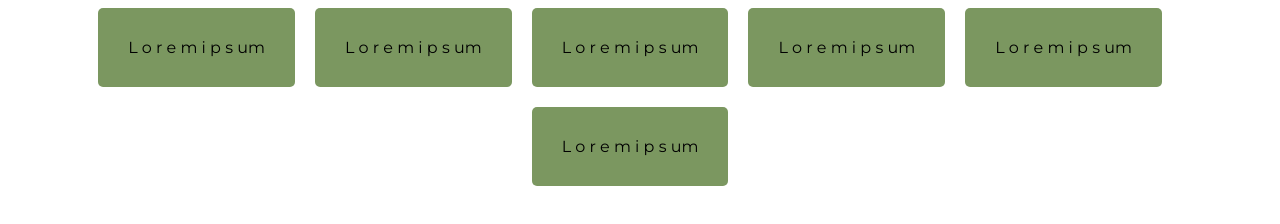
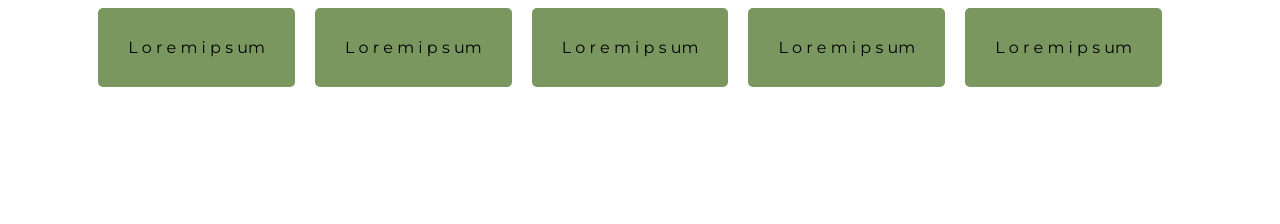
Before and after one commit to NikoFX/IT-Academy, a plain HTML site: page index.html in a window 1280 px wide. Drawn offline with Linux system fonts and the light colour scheme.

Commit message:
Update index.html

```diff
--- a/index.html
+++ b/index.html
@@ -27,9 +27,6 @@
         <div class="item">
             L o r e m i p s um
         </div>
-        <div class="item">
-            L o r e m i p s um
-        </div>
     </div>
 
 </body>
```
